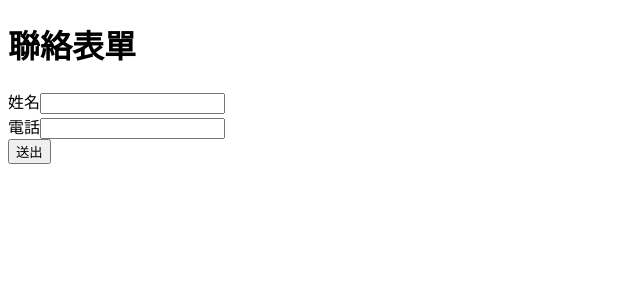
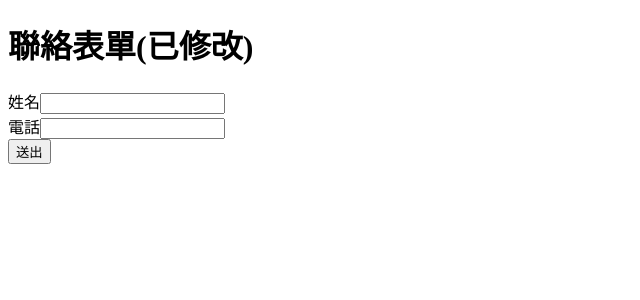
Before and after one commit to charlesx19/for-gas-test, a Nuxt app: page / in a window 1280 px wide. Shown: the top 300 px of the page, without its empty margins (0-640 px from the left). Built offline with nearby package versions, Linux system fonts and the light colour scheme.

Commit message:
feat: update form and gitignore

```diff
--- a/app.vue
+++ b/app.vue
@@ -1,6 +1,6 @@
 <template>
   <div class="container mx-auto p-4">
-    <h1 class="text-2xl font-bold mb-4">聯絡表單</h1>
+    <h1 class="text-2xl font-bold mb-4">聯絡表單(已修改)</h1>
     <form @submit.prevent="submitForm" class="max-w-md">
       <div class="mb-4">
         <label for="name" class="block text-sm font-medium mb-1">姓名</label>
```
Also changed, not shown: 1 other file (tests, documents, lock files or other folders).
